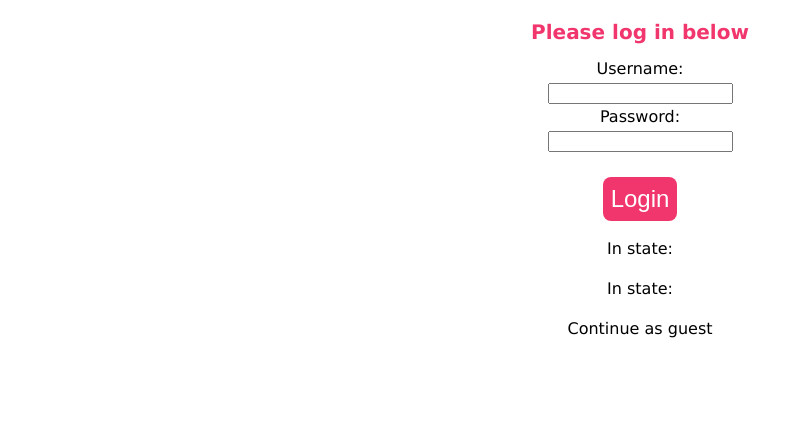
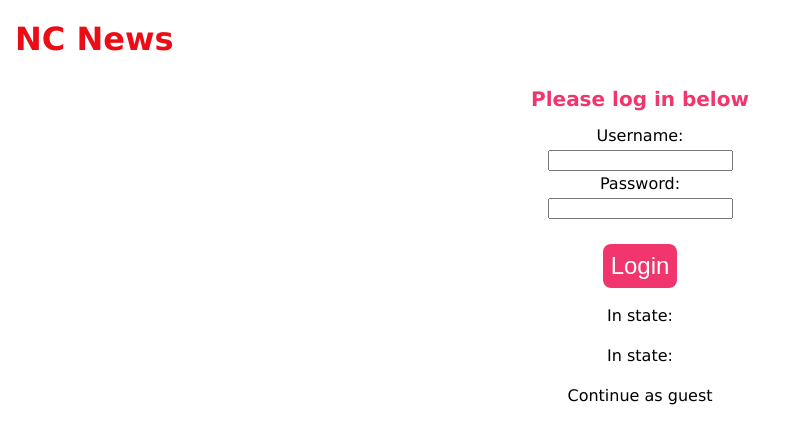
Before and after one commit to rvallely/nc-news, a React (Create React App) app: page / in a window 1280 px wide. Shown: the top 444 px of the page, without its empty margins (0-794 px from the left). Built offline with nearby package versions, Linux system fonts and the light colour scheme.

Commit message:
add Header to Login

```diff
--- a/src/components/Header.jsx
+++ b/src/components/Header.jsx
@@ -1,10 +1,21 @@
-import React from 'react';
-import { HashLink as Link } from 'react-router-hash-link';
+import React, { useContext} from 'react';
+import { Link } from 'react-router-dom';
+import { UserContext } from '../contexts/User';
 
 const Header = () => {
-    return <Link className='Header-link' key='articles' to='/articles'>
-               <h1 className ='Header'>NC News</h1>
-           </Link>;
+    const { loggedInUser, setLoggedInUser } = useContext(UserContext)
+
+    if (loggedInUser.username === 'guest') {
+        return <h1 className ='Header'>NC News</h1>
+    } else {
+        return (
+            <Link className='Header-link' key='articles' to='/articles'>
+                <h1 className ='Header'>NC News</h1>
+            </Link>
+        )
+    }
+
+
 }
 
 export default Header;
--- a/src/components/Login.jsx
+++ b/src/components/Login.jsx
@@ -3,6 +3,7 @@ import { Navigate, useNavigate, Link } from 'react-router-dom';
 import { UserContext } from '../contexts/User';
 import { getSingleUser } from '../utils/api';
 import Nav from "./Nav";
+import Header from './Header';
 
 const Login = () => {
     const [username, setUsername] = useState('')
@@ -15,12 +16,11 @@ const Login = () => {
    const handleSubmit = (e) => {
         e.preventDefault();
         const user = { username, password };
-        // console.log(user)
-        // check user is on the database
-        // const use = user.username;
-        // console.log(use);
         getSingleUser(user).then((user) => {
-            // console.log('User in set context', user);
+            // if (true) check password is correct
+                // if (true) login
+                // if (false) alert('Password is incorrect')
+            // if (false) alert('Not a registered user')
             // set user in context
             setLoggedInUser(user)
             console.log('The user is ', loggedInUser)
@@ -36,16 +36,13 @@ const Login = () => {
         //.then((res) => {
         //     console.log(res);
         // })
-        // if (true) check password is correct
-            // if (true) login
-            // if (false) alert('Password is incorrect')
-        // if (false) alert('Not a registered user')
+
     }
 
     return (
         <div>
+            <Header />
             <div className='login-form'>
-            {/* <Nav /> */}
             <h2>Please log in below</h2>
             <form onSubmit={handleSubmit}>
                 <label>Username:</label>
--- a/src/components/User.jsx
+++ b/src/components/User.jsx
@@ -9,7 +9,7 @@ import UserDisplay from './UserDisplay';
 
 const User = () => {
     const { loggedInUser, setLoggedInUser } = useContext(UserContext)
-    console.log(loggedInUser)
+
     if (loggedInUser.username === 'guest') {
         return (
             <div>
```
